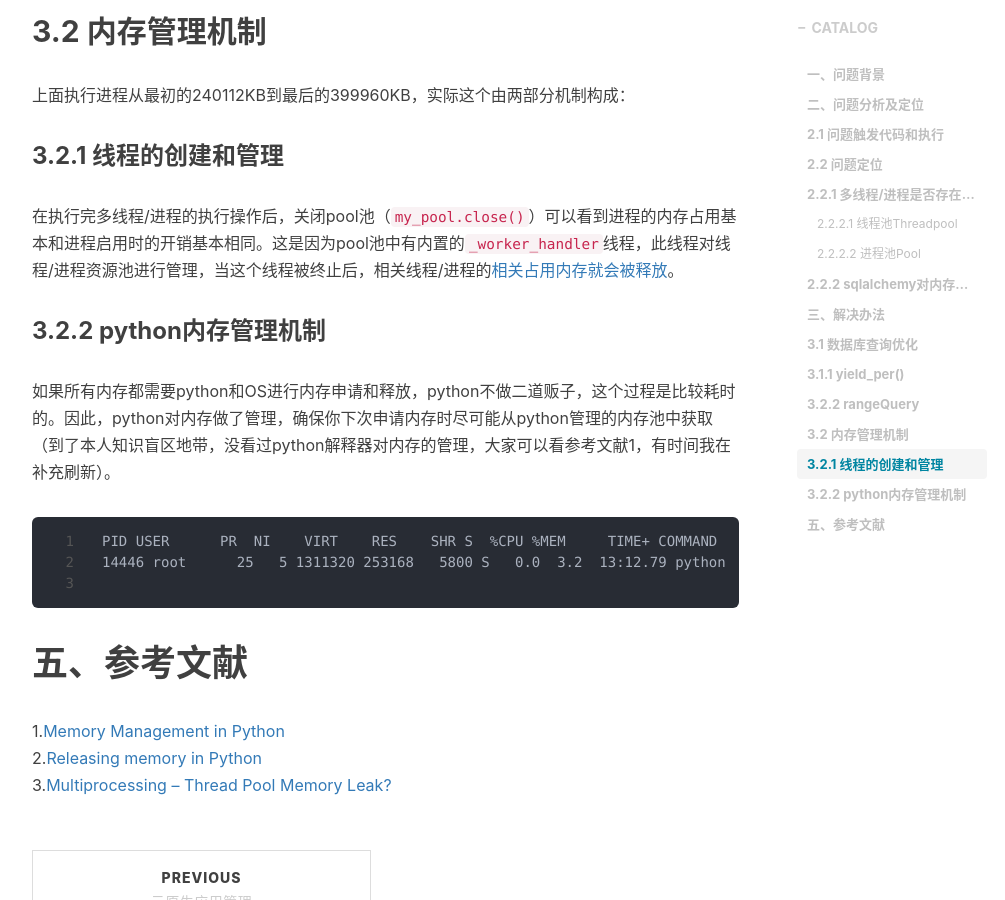
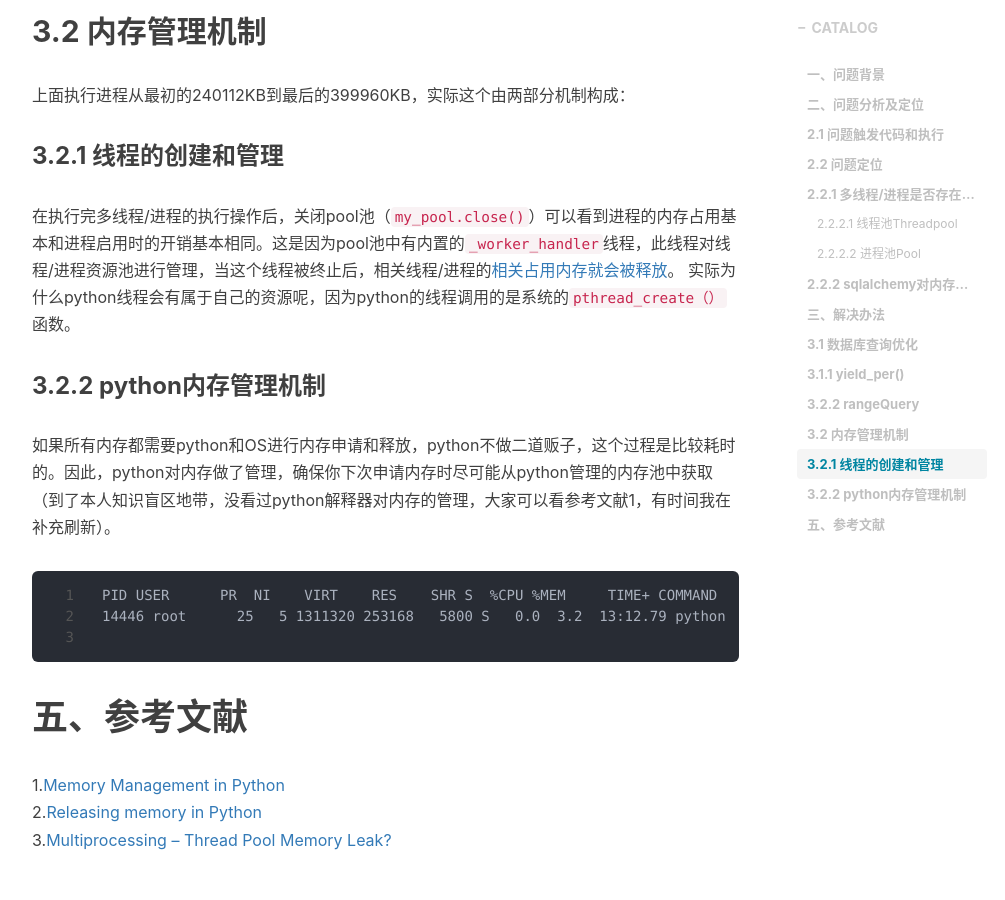
Before and after one commit to shihai1991/shihai1991.github.io, a Jekyll site: the page built from _posts/2022-09-20-multiprocessing-sqlalchemy.md, in a window 1280 px wide and 900 px high, scrolled down 4719 px. Shown: the whole window, without its empty margins (233-1238 px from the left). Built offline with Jekyll 4.4.1, drawn with Linux system fonts in a browser that asks for light colours; nearby versions of some CDN libraries; comment, search, counter and statistics services are not loaded.

Commit message:
Update 2022-09-20-multiprocessing-sqlalchemy.md

```diff
--- a/_posts/2022-09-20-multiprocessing-sqlalchemy.md
+++ b/_posts/2022-09-20-multiprocessing-sqlalchemy.md
@@ -156,6 +156,7 @@ def Process(ctx, *args, **kwds):
 上面执行进程从最初的240112KB到最后的399960KB，实际这个由两部分机制构成：
 ### 3.2.1 线程的创建和管理
 在执行完多线程/进程的执行操作后，关闭pool池（`my_pool.close()`）可以看到进程的内存占用基本和进程启用时的开销基本相同。这是因为pool池中有内置的`_worker_handler`线程，此线程对线程/进程资源池进行管理，当这个线程被终止后，相关线程/进程的[相关占用内存就会被释放](https://docs.python.org/3/library/multiprocessing.html#multiprocessing.pool.ThreadPool)。
+实际为什么python线程会有属于自己的资源呢，因为python的线程调用的是系统的`pthread_create（）`函数。
 ### 3.2.2 python内存管理机制
 如果所有内存都需要python和OS进行内存申请和释放，python不做二道贩子，这个过程是比较耗时的。因此，python对内存做了管理，确保你下次申请内存时尽可能从python管理的内存池中获取（到了本人知识盲区地带，没看过python解释器对内存的管理，大家可以看参考文献1，有时间我在补充刷新）。
 
```
